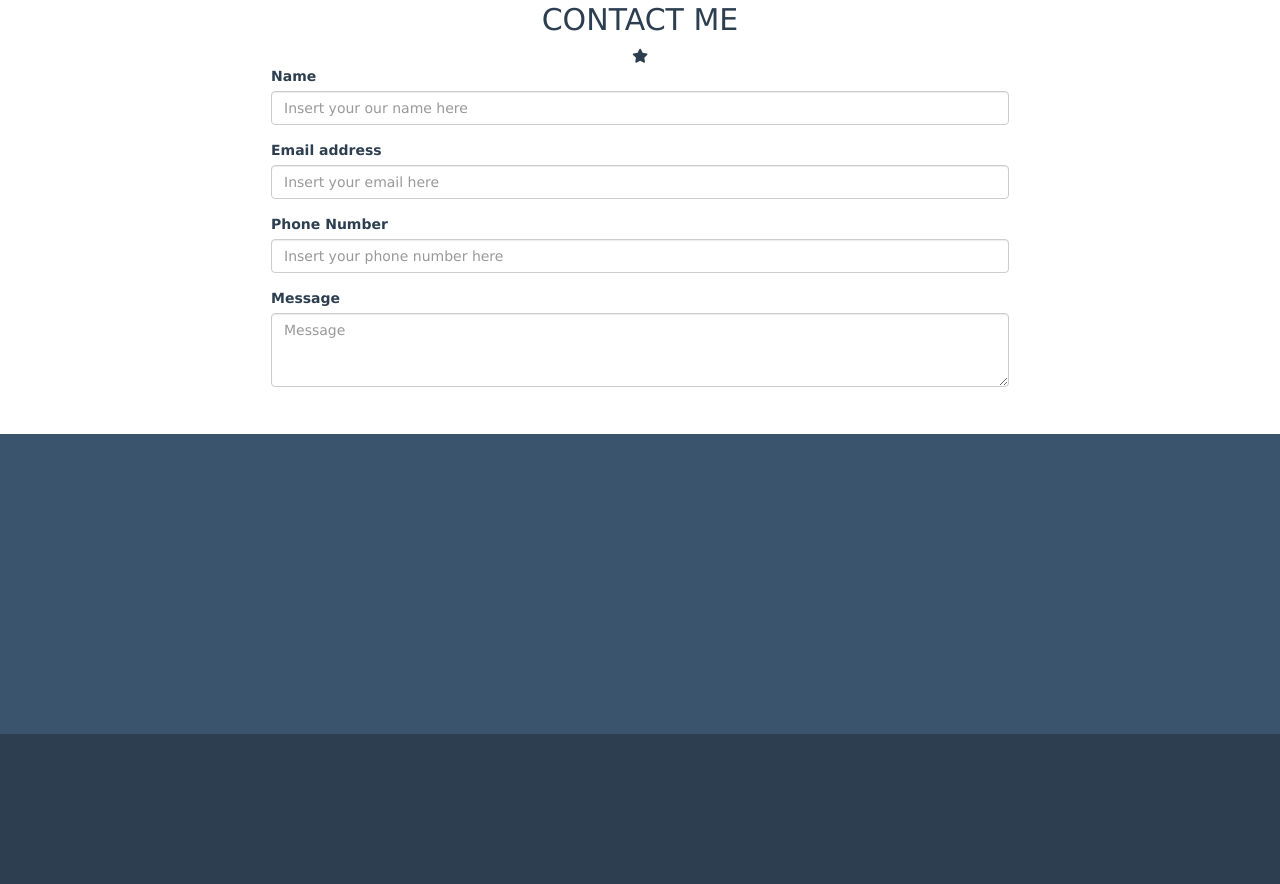
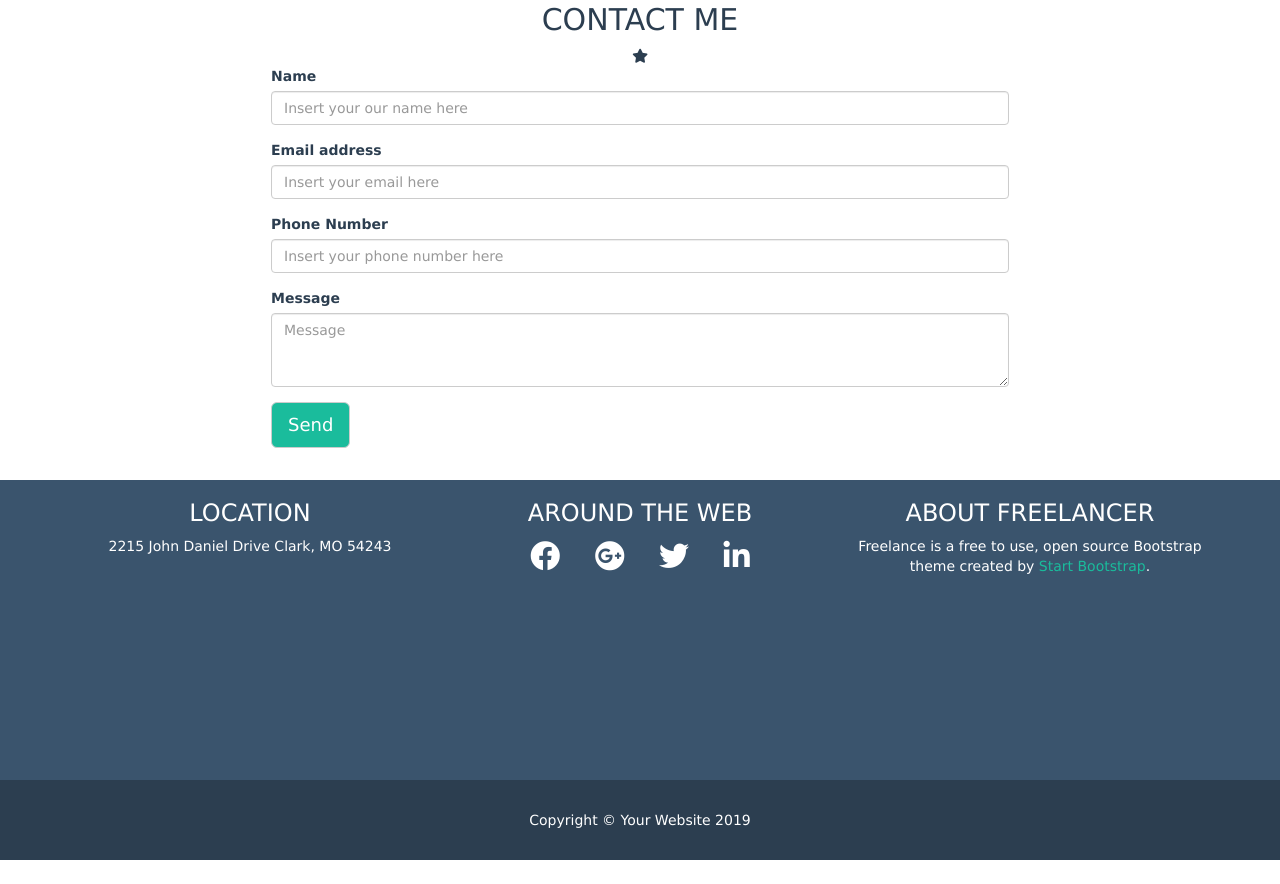
Before and after one commit to LauraStorella/html-css-bootstrap-freelancer, a plain HTML site: page index.html in a window 1280 px wide. Shown: the part 1732-2616 px from the top of the page. After the commit the page ends 2592 px from the top, so only its background shows below. Drawn offline with nearby package versions, Linux system fonts and the light colour scheme.

Commit message:
modifica html - css

```diff
--- a/css/style.css
+++ b/css/style.css
@@ -41,8 +41,26 @@ general-rules {}
 components {}
   .ms_navbar {
     background-color: #2c3e50;
+    color: white;
     height: 70px;
+    line-height: 70px;
   }
+  .ms_navbar .ms_menu {
+    text-align: right;
+  }
+  .ms_navbar ul.ms_menu_links li {
+    list-style: none;
+    display: inline-block;
+  }
+  .ms_navbar ul.ms_menu_links a {
+    text-decoration: none;
+    color: white;
+    padding-right: 30px;
+  }
+  .ms_navbar ul.ms_menu_links li:last-child {
+    padding-right: 0;
+  }
+
   .ms_jumbotron {
     background-color: #1abc9c;
     text-align: center;
@@ -82,17 +100,47 @@ components {}
     border-radius: 10px
   }
 
+  /* Contacts */
+  .ms_contacts button {
+    background-color: #1abc9c;
+    color: white;
+  }
+
   /* Info */
   .ms_footer-primary {
     background-color: #3a546d;
+    color: white;
     height: 300px;
+    text-align: center;
   }
-
+  .ms_footer-primary ul.ms_social {
+    padding-left: 0;
+  }
+  .ms_footer-primary ul.ms_social li {
+    list-style: none;
+    display: inline-block;
+    padding-right: 30px;
+  }
+  .ms_footer-primary ul.ms_social li:last-child {
+    padding-right: 0;
+  }
+  .ms_footer-primary ul.ms_social a {
+    color: white;
+    font-size: 30px;
+  }
+  .ms_footer-primary .ms_info_text span {
+    color: #1abc9c;
+  }
   .ms_footer-secondary {
     background-color: #2c3e50;
-    height: 150px;
+    color: white;
+    height: 80px;
+    text-align: center;
+    line-height: 80px;
   }
-
+  .ms_footer-secondary p {
+    margin: 0
+  }
 /* COMPONENTS - end rules */
 
 
--- a/index.html
+++ b/index.html
@@ -15,6 +15,23 @@
     <header>
       <nav class="navbar navbar-fixed-top ms_navbar">
         <div class="container">
+          <div class="row">
+            <div class="col-xs-4 col-md-4 col-lg-4">
+              <div class="ms_logo">Logo
+              </div>
+            </div>
+
+            <div class="col-xs-8 col-md-8 col-lg-8">
+              <div class="ms_menu">
+                <ul class="ms_menu_links">
+                  <li><a href="#portfolio">PORTFOLIO</a></li>
+                  <li><a href="#about">ABOUT</a></li>
+                  <li><a href="#contacts">CONTACT</a></li>
+                </ul>
+              </div>
+            </div>
+
+          </div>
         </div>
       </nav>
     </header>
@@ -146,9 +163,8 @@
                     <label for="exampleInputMessage">Message</label>
                     <textarea class="form-control" rows="3" placeholder="Message"></textarea>
                   </div>
-
-
                 </form>
+                <button type="button" class="btn btn-default btn-lg">Send</button>
               </div>
             </div>
           </div>
@@ -162,6 +178,27 @@
         <div class="container">
           <div class="row">
             <div class="col-xs-1 col-md-4 col-lg-4">
+              <div class="ms_info_text">
+                <h3>LOCATION</h3>
+                <p>2215 John Daniel Drive Clark, MO 54243</p>
+              </div>
+            </div>
+            <div class="col-xs-1 col-md-4 col-lg-4">
+              <div class="ms_info_text">
+                <h3>AROUND THE WEB</h3>
+                <ul class="ms_social">
+                  <li><a href="#"><i class="fab fa-facebook"></i></a></li>
+                  <li><a href="#"><i class="fab fa-google-plus"></i></a></li>
+                  <li><a href="#"><i class="fab fa-twitter"></i></a></li>
+                  <li><a href="#"><i class="fab fa-linkedin-in"></i></a></li>
+                </ul>
+              </div>
+            </div>
+            <div class="col-xs-1 col-md-4 col-lg-4">
+              <div class="ms_info_text">
+                <h3>ABOUT FREELANCER</h3>
+                <p>Freelance is a free to use, open source Bootstrap theme created by <span>Start Bootstrap</span>.</p>
+              </div>
             </div>
           </div>
         </div>
@@ -169,10 +206,7 @@
 
       <div class="ms_footer-secondary">
         <div class="container">
-          <div class="row">
-            <div class="col-xs-1 col-md-4 col-lg-4">
-            </div>
-          </div>
+          <p>Copyright &copy; Your Website 2019</p>
         </div>
       </div>
     </footer>
```
